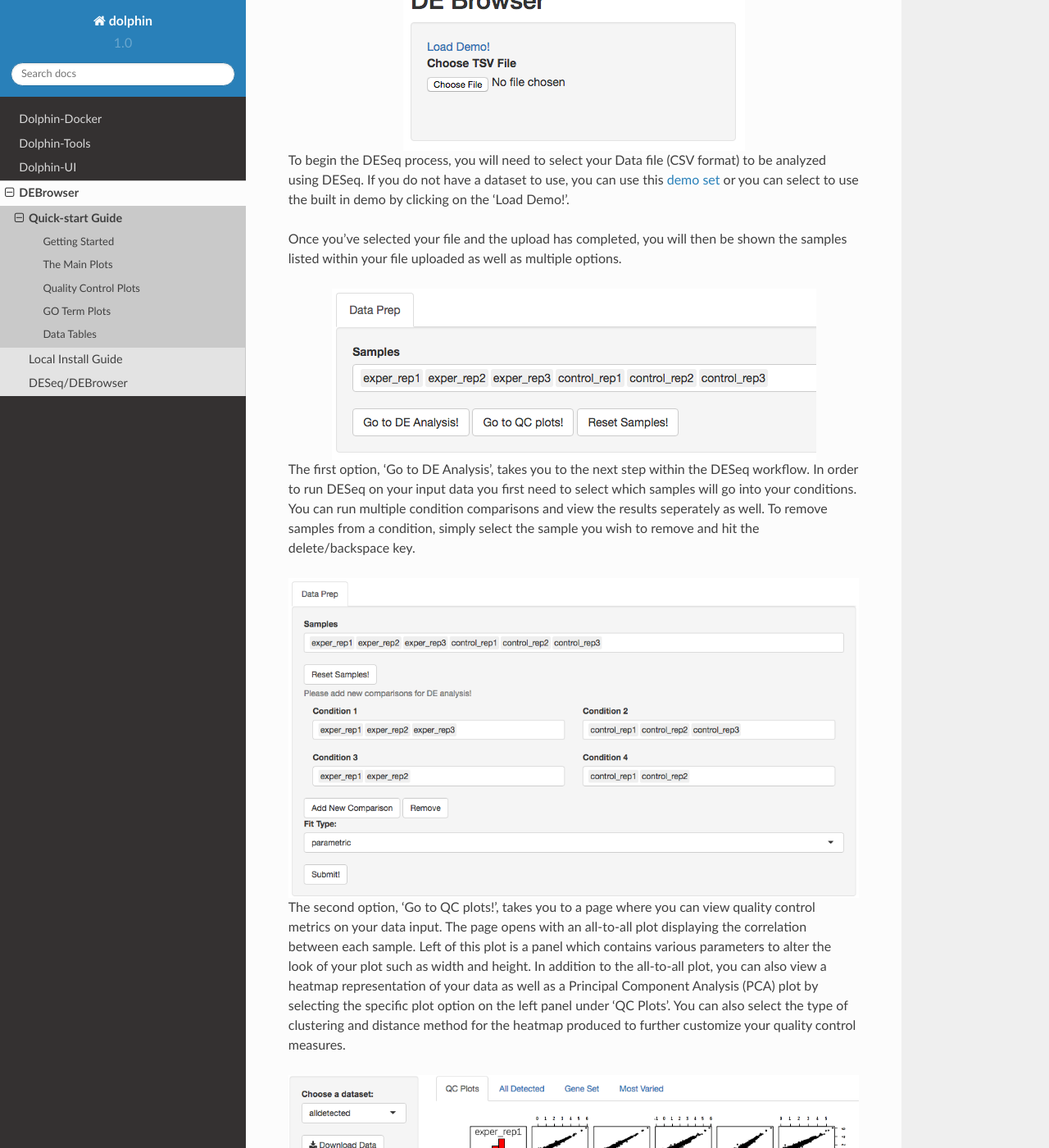
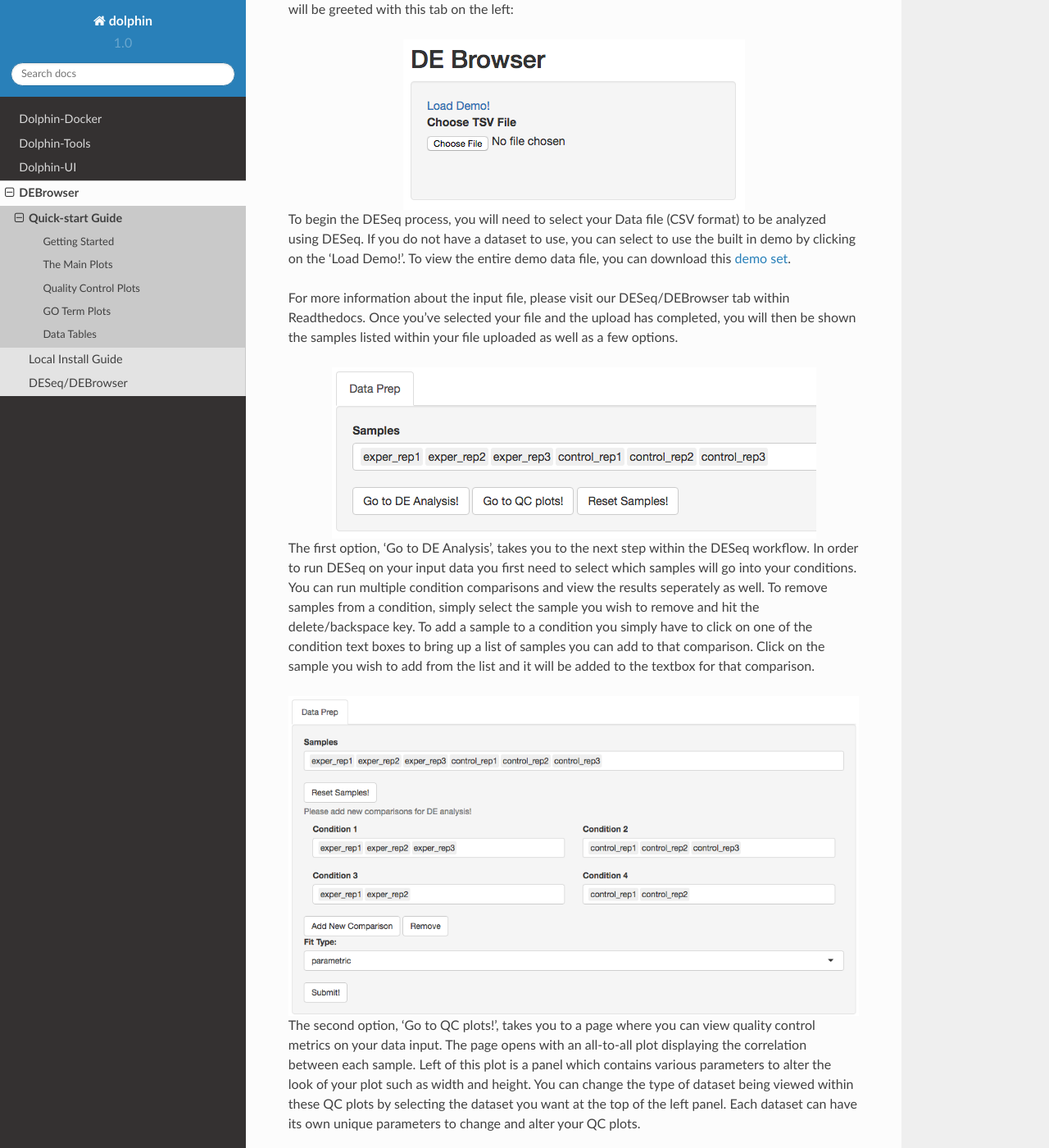
Before and after one commit to UMMS-Biocore/dolphin, a Sphinx documentation site: the page built from docs/debrowser/quickstart.rst, in a window 1280 px wide and 1400 px high, scrolled down 576 px. Shown: the whole window at 82% size. Built offline with Sphinx 7.4.7 and the Read the Docs theme 2.0.0, drawn with Linux system fonts in a browser that asks for light colours; formulas are drawn with MathJax 3; some of the changed text lies outside the part shown.

Commit message:
new photos and text

```diff
--- a/docs/debrowser/quickstart.rst
+++ b/docs/debrowser/quickstart.rst
@@ -17,19 +17,22 @@
 
 startDEBrowser()
 
-Once you've made your way to the website, you will be greeted with this tab on the left:
+For more information on installing DEBrowser locally, please consult our Local Install Guide.
+
+Once you've made your way to the website, or you have a local instance of DEBrowser running, you will be greeted with this tab on the left:
 
 .. image:: debrowser_pics/input_tab.png
 	:align: center
 
 To begin the DESeq process, you will need to select your Data file (CSV format) to be analyzed using DESeq.
-If you do not have a dataset to use, you can use this `demo set`_ or you can select to use the built in demo
-by clicking on the 'Load Demo!'.
+If you do not have a dataset to use, you can select to use the built in demo by clicking on the 'Load Demo!'.
+To view the entire demo data file, you can download this `demo set`_.
 
 .. _demo set: http://bioinfo.umassmed.edu/content/workshops/material/data.tsv
 
+For more information about the input file, please visit our DESeq/DEBrowser tab within Readthedocs.
 Once you've selected your file and the upload has completed, you will then be shown the samples listed within your
-file uploaded as well as multiple options.
+file uploaded as well as a few options.
 
 .. image:: debrowser_pics/file_load.png
 	:align: center
@@ -38,13 +41,20 @@
 In order to run DESeq on your input data you first need to select which samples will go into your
 conditions.  You can run multiple condition comparisons and view the results seperately as well.
 To remove samples from a condition, simply select the sample you wish to remove and hit the delete/backspace key.
+To add a sample to a condition you simply have to click on one of the condition text boxes to bring up a list of
+samples you can add to that comparison.  Click on the sample you wish to add from the list and it will be added
+to the textbox for that comparison.
 
 .. image:: debrowser_pics/de_analysis.png
 	:align: center
 
 The second option, 'Go to QC plots!', takes you to a page where you can view quality control metrics on your data input.
 The page opens with an all-to-all plot displaying the correlation between each sample.  Left of this plot is a panel which
-contains various parameters to alter the look of your plot such as width and height.  In addition to the all-to-all plot,
+contains various parameters to alter the look of your plot such as width and height.  You can change the type of dataset
+being viewed within these QC plots by selecting the dataset you want at the top of the left panel.  Each dataset can have its
+own unique parameters to change and alter your QC plots.
+
+In addition to the all-to-all plot,
 you can also view a heatmap representation of your data as well as a Principal Component Analysis (PCA) plot by selecting
 the specific plot option on the left panel under 'QC Plots'.  You can also select the type of clustering and distance method for
 the heatmap produced to further customize your quality control measures.
@@ -58,17 +68,9 @@
 .. image:: debrowser_pics/intro_qc_pca.png
 	:align: center
 
-You can also view specific tables of your input data such as all detected genes, search for a specific geneset
-where you input a comma-seperated list of genes or regex terms to search for, or view the most varied samples based
-on user input parameters  To view these tables, you must select the tab as well as the dataset from the dropdown menu on the left panel.
-By selecting your prefered dataset, additional options will also be made to you on the left panel for further customization
-such as the genelist.
-
-.. image:: debrowser_pics/intro_genelist.png
-	:align: center
-
-.. image:: debrowser_pics/intro_varied.png
-	:align: center
+You can also view specific tables of your input data for each type of dataset available and search for a specific geneset
+by inputting a comma-seperated list of genes or regex terms to search for in the search box within the left panel.
+To view these tables, you must select the tab labeled 'Tables' as well as the dataset from the dropdown menu on the left panel.
 
 Once you are happy with your dataset and have selected your conditions within the 'DE Analysis' section,
 you can then hit 'Submit!' to begin.
```
Also changed, not shown: other parts of docs/debrowser/quickstart.rst (+2 -2 lines), docs/debrowser/deseq.rst (+10 -17 lines), docs/debrowser/DEBrowser.rst (line endings or trailing spaces), docs/debrowser/debrowser_pics/comparisons.png, docs/debrowser/debrowser_pics/datatable.png, docs/debrowser/debrowser_pics/filters.png, docs/debrowser/debrowser_pics/go_dot_plot.png, docs/debrowser/debrowser_pics/go_summary.png, docs/debrowser/debrowser_pics/info_tabs.png, docs/debrowser/debrowser_pics/intro_qc_all2all.png, docs/debrowser/local.rst (line endings or trailing spaces), 2 other files.
